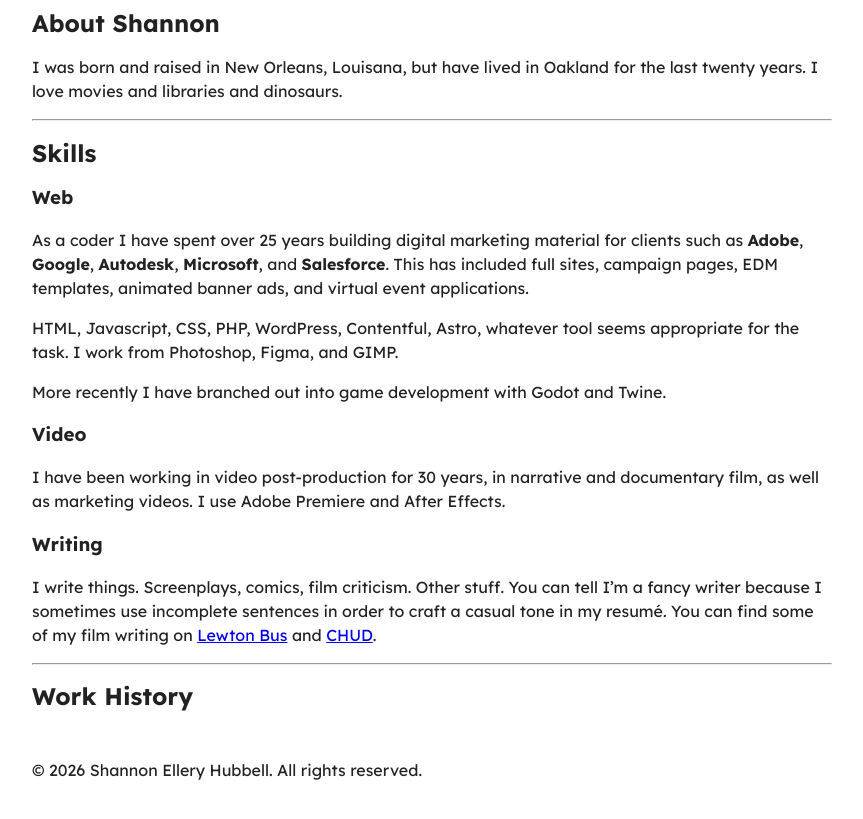
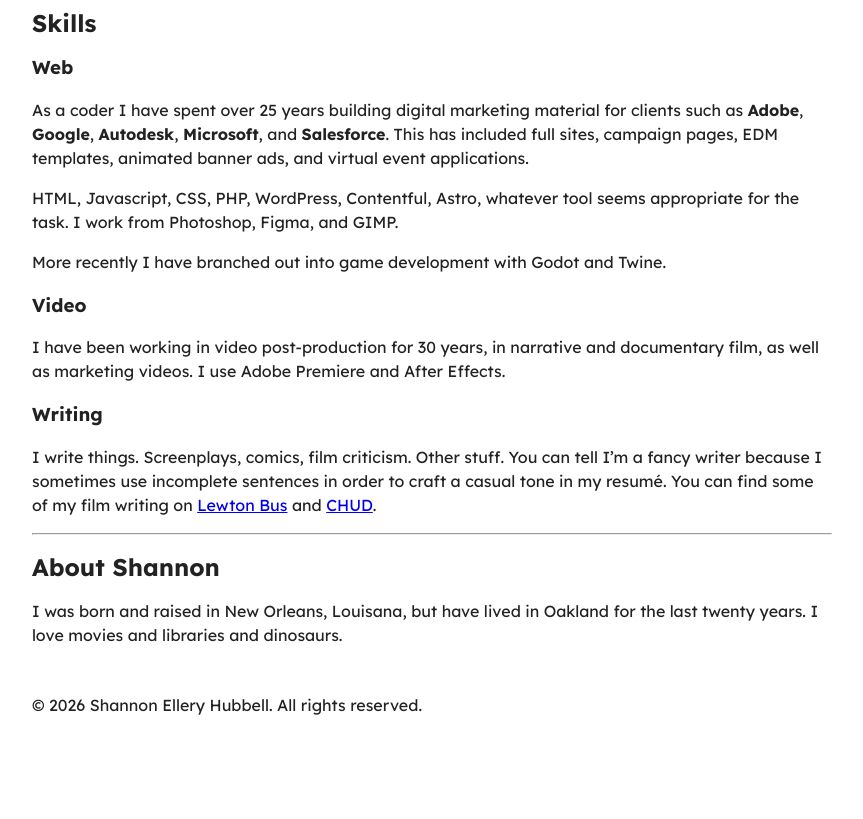
Before and after one commit to shannonhubbell/shannonhubbell.github.io, an Astro site: page /resume in a window 1280 px wide. Shown: the part 243-1062 px from the top of the page, without its empty margins (208-1071 px from the left). After the commit the page ends 1038 px from the top, so only its background shows below. Built offline with nearby package versions, Linux system fonts and the light colour scheme; Astro itself is replaced by a stand-in of ours.

Commit message:
copy changes to resume

```diff
--- a/src/pages/resume.md
+++ b/src/pages/resume.md
@@ -5,14 +5,6 @@
 ---
 
 # Resumé
-
-## About Shannon
-
-I was born and raised in New Orleans, Louisana, but have lived in Oakland for the last twenty years. I love movies and libraries and dinosaurs.
-
-
-----
-
 
 ## Skills
 
@@ -34,4 +26,6 @@
 
 ----
 
-## Work History
+## About Shannon
+
+I was born and raised in New Orleans, Louisana, but have lived in Oakland for the last twenty years. I love movies and libraries and dinosaurs.
```
